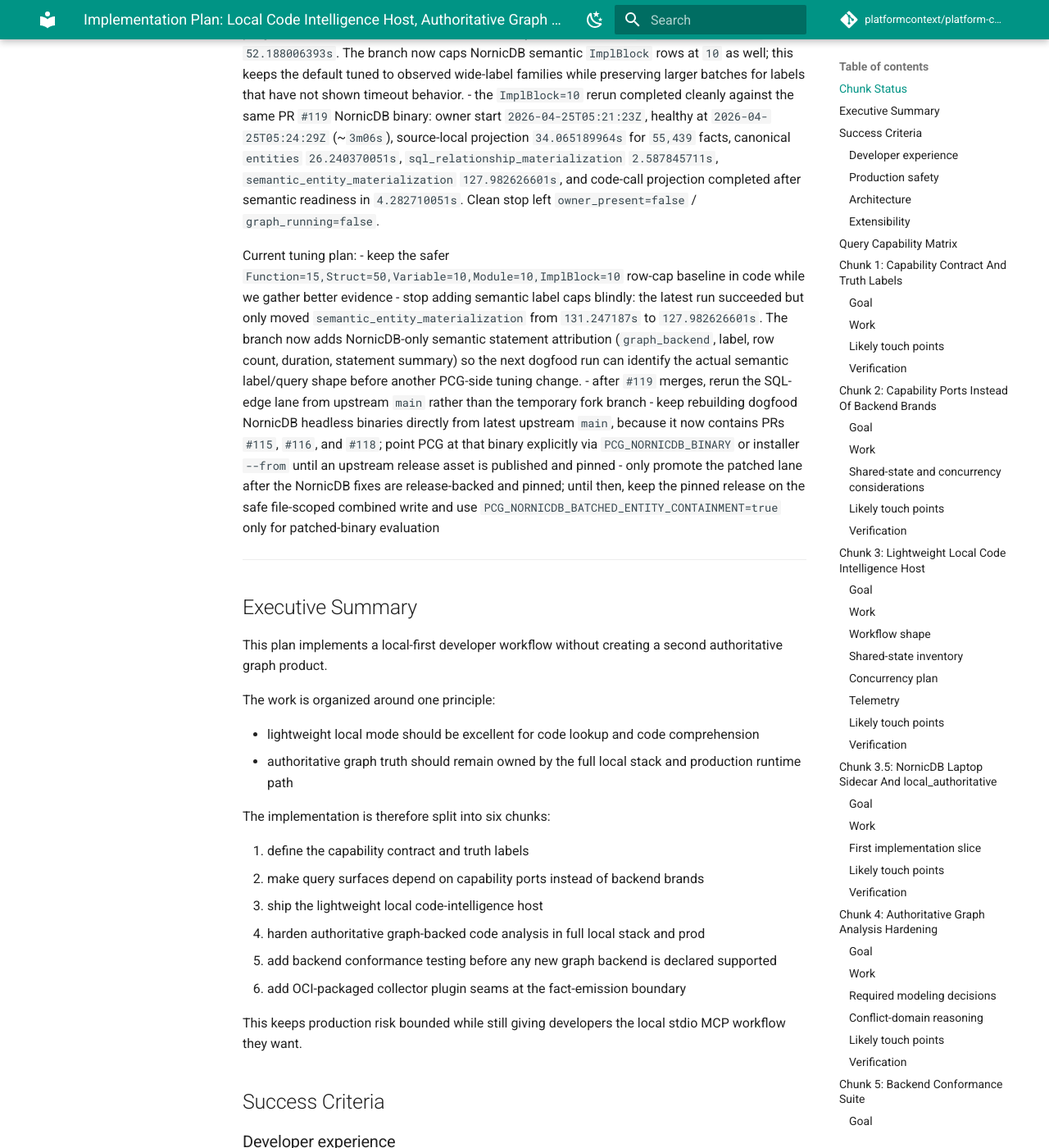
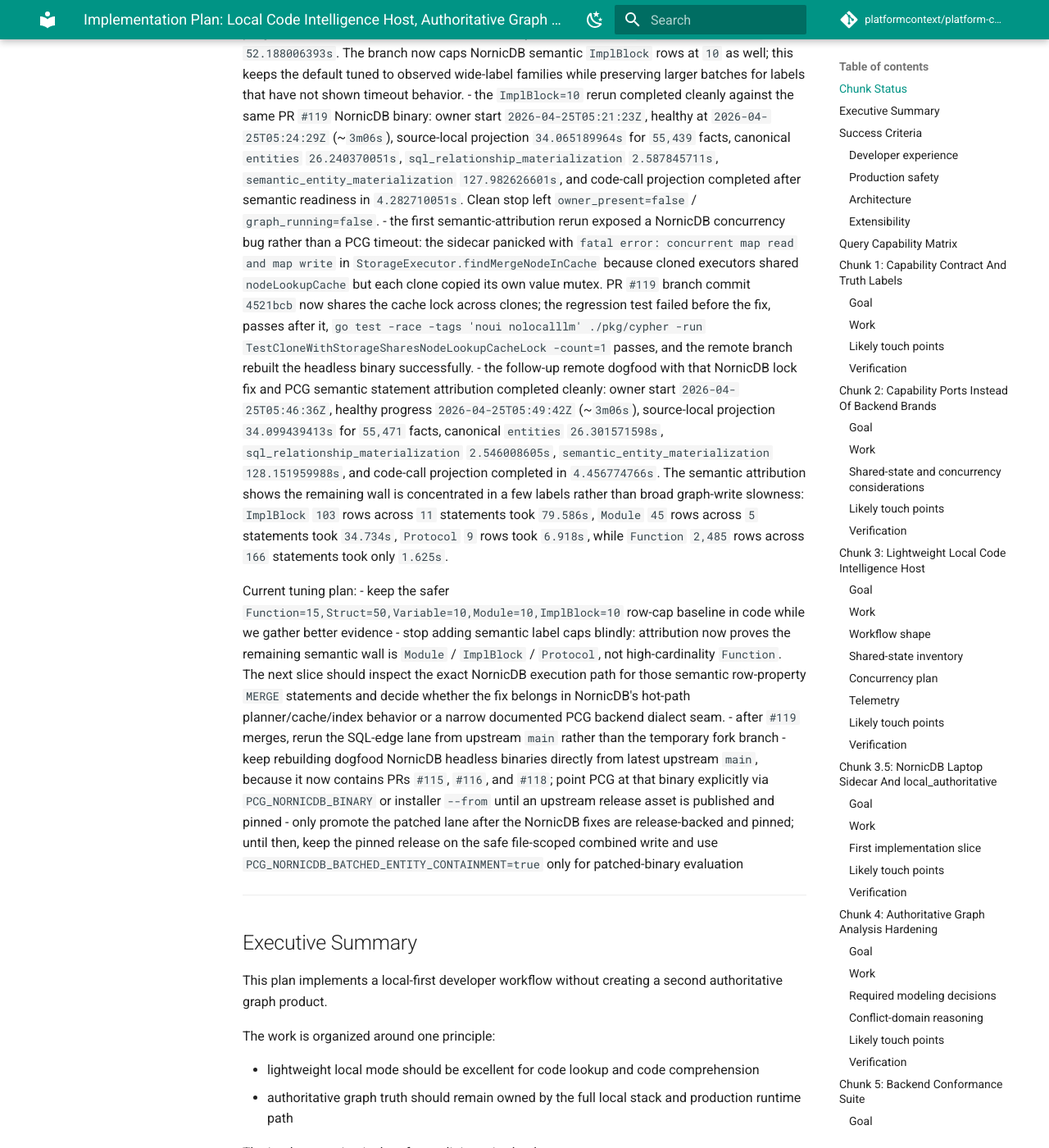
Before and after one commit to platformcontext/platform-context-graph, an MkDocs documentation site: the page built from docs/docs/adrs/2026-04-20-embedded-local-backends-implementation-plan.md, in a window 1280 px wide and 1400 px high, scrolled down 17604 px. Shown: the whole window at 82% size. Built offline with MkDocs 1.6.1 and Material for MkDocs 9.7.7, drawn with Linux system fonts in a browser that asks for light colours; comment, search, counter and statistics services are not loaded.

Commit message:
Record NornicDB semantic attribution dogfood

```diff
--- a/docs/docs/adrs/2026-04-20-embedded-local-backends-implementation-plan.md
+++ b/docs/docs/adrs/2026-04-20-embedded-local-backends-implementation-plan.md
@@ -68,10 +68,12 @@ Latest 2026-04-25 NornicDB dogfood evidence:
 - the first remote rerun with that Go write-set reduction correctly removed the `Function` wall but exposed the next semantic label directly: `Module rows=45` exceeded the bounded `15s` semantic write timeout. The branch now caps NornicDB semantic `Module` rows at `10` by default, matching the same evidence-driven per-label strategy used for `Function` and `Variable`.
 - the `Module=10` rerun then progressed to the next measured semantic family and timed out on `ImplBlock rows=103` after `52.188006393s`. The branch now caps NornicDB semantic `ImplBlock` rows at `10` as well; this keeps the default tuned to observed wide-label families while preserving larger batches for labels that have not shown timeout behavior.
 - the `ImplBlock=10` rerun completed cleanly against the same PR `#119` NornicDB binary: owner start `2026-04-25T05:21:23Z`, healthy at `2026-04-25T05:24:29Z` (~`3m06s`), source-local projection `34.065189964s` for `55,439` facts, canonical `entities` `26.240370051s`, `sql_relationship_materialization` `2.587845711s`, `semantic_entity_materialization` `127.982626601s`, and code-call projection completed after semantic readiness in `4.282710051s`. Clean stop left `owner_present=false` / `graph_running=false`.
+- the first semantic-attribution rerun exposed a NornicDB concurrency bug rather than a PCG timeout: the sidecar panicked with `fatal error: concurrent map read and map write` in `StorageExecutor.findMergeNodeInCache` because cloned executors shared `nodeLookupCache` but each clone copied its own value mutex. PR `#119` branch commit `4521bcb` now shares the cache lock across clones; the regression test failed before the fix, passes after it, `go test -race -tags 'noui nolocalllm' ./pkg/cypher -run TestCloneWithStorageSharesNodeLookupCacheLock -count=1` passes, and the remote branch rebuilt the headless binary successfully.
+- the follow-up remote dogfood with that NornicDB lock fix and PCG semantic statement attribution completed cleanly: owner start `2026-04-25T05:46:36Z`, healthy progress `2026-04-25T05:49:42Z` (~`3m06s`), source-local projection `34.099439413s` for `55,471` facts, canonical `entities` `26.301571598s`, `sql_relationship_materialization` `2.546008605s`, `semantic_entity_materialization` `128.151959988s`, and code-call projection completed in `4.456774766s`. The semantic attribution shows the remaining wall is concentrated in a few labels rather than broad graph-write slowness: `ImplBlock` `103` rows across `11` statements took `79.586s`, `Module` `45` rows across `5` statements took `34.734s`, `Protocol` `9` rows took `6.918s`, while `Function` `2,485` rows across `166` statements took only `1.625s`.
 
 Current tuning plan:
 - keep the safer `Function=15,Struct=50,Variable=10,Module=10,ImplBlock=10` row-cap baseline in code while we gather better evidence
-- stop adding semantic label caps blindly: the latest run succeeded but only moved `semantic_entity_materialization` from `131.247187s` to `127.982626601s`. The branch now adds NornicDB-only semantic statement attribution (`graph_backend`, label, row count, duration, statement summary) so the next dogfood run can identify the actual semantic label/query shape before another PCG-side tuning change.
+- stop adding semantic label caps blindly: attribution now proves the remaining semantic wall is `Module` / `ImplBlock` / `Protocol`, not high-cardinality `Function`. The next slice should inspect the exact NornicDB execution path for those semantic row-property `MERGE` statements and decide whether the fix belongs in NornicDB's hot-path planner/cache/index behavior or a narrow documented PCG backend dialect seam.
 - after `#119` merges, rerun the SQL-edge lane from upstream `main` rather than the temporary fork branch
 - keep rebuilding dogfood NornicDB headless binaries directly from latest upstream `main`, because it now contains PRs `#115`, `#116`, and `#118`; point PCG at that binary explicitly via `PCG_NORNICDB_BINARY` or installer `--from` until an upstream release asset is published and pinned
 - only promote the patched lane after the NornicDB fixes are release-backed and pinned; until then, keep the pinned release on the safe file-scoped combined write and use `PCG_NORNICDB_BATCHED_ENTITY_CONTAINMENT=true` only for patched-binary evaluation
```
Also changed, not shown: docs/docs/adrs/2026-04-22-nornicdb-graph-backend-candidate.md (+2 -0 lines).
